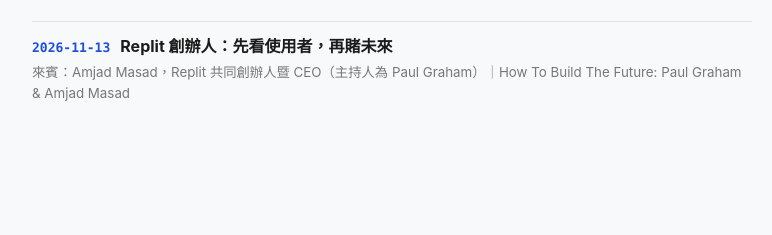
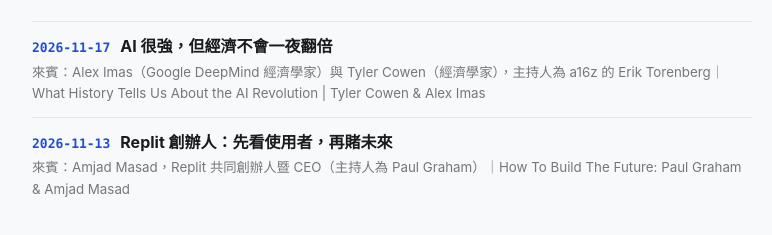
Before and after one commit to BRZDer/hn-daily, a plain HTML site: page iv/index.html in a window 1280 px wide. Shown: the part 109-344 px from the top of the page, without its empty margins (248-1020 px from the left). Drawn offline with Linux system fonts and the light colour scheme.

Commit message:
大人物訪談 2026-11-17

```diff
--- a/iv/index.html
+++ b/iv/index.html
@@ -10,4 +10,4 @@ a{color:var(--fg);text-decoration:none;font-weight:700;display:block} a:hover{co
 a span{color:var(--ac);font:600 13px ui-monospace,Menlo,monospace;margin-right:10px}
 small{color:var(--mu);display:block;margin-top:2px}</style></head><body>
 <h1>🎙️ 大人物訪談</h1><p class="s">每天從原始訪談頻道挑一集，中文重點＋來賓原話。</p>
-<ul><li><a href="2026-11-13.pdf"><span>2026-11-13</span>Replit 創辦人：先看使用者，再賭未來</a><small>來賓：Amjad Masad，Replit 共同創辦人暨 CEO（主持人為 Paul Graham）｜How To Build The Future: Paul Graham &amp; Amjad Masad</small></li></ul></body></html>
+<ul><li><a href="2026-11-17.pdf"><span>2026-11-17</span>AI 很強，但經濟不會一夜翻倍</a><small>來賓：Alex Imas（Google DeepMind 經濟學家）與 Tyler Cowen（經濟學家），主持人為 a16z 的 Erik Torenberg｜What History Tells Us About the AI Revolution | Tyler Cowen &amp; Alex Imas</small></li><li><a href="2026-11-13.pdf"><span>2026-11-13</span>Replit 創辦人：先看使用者，再賭未來</a><small>來賓：Amjad Masad，Replit 共同創辦人暨 CEO（主持人為 Paul Graham）｜How To Build The Future: Paul Graham &amp; Amjad Masad</small></li></ul></body></html>
```
Also changed, not shown: iv/manifest.json, 1 other file.
